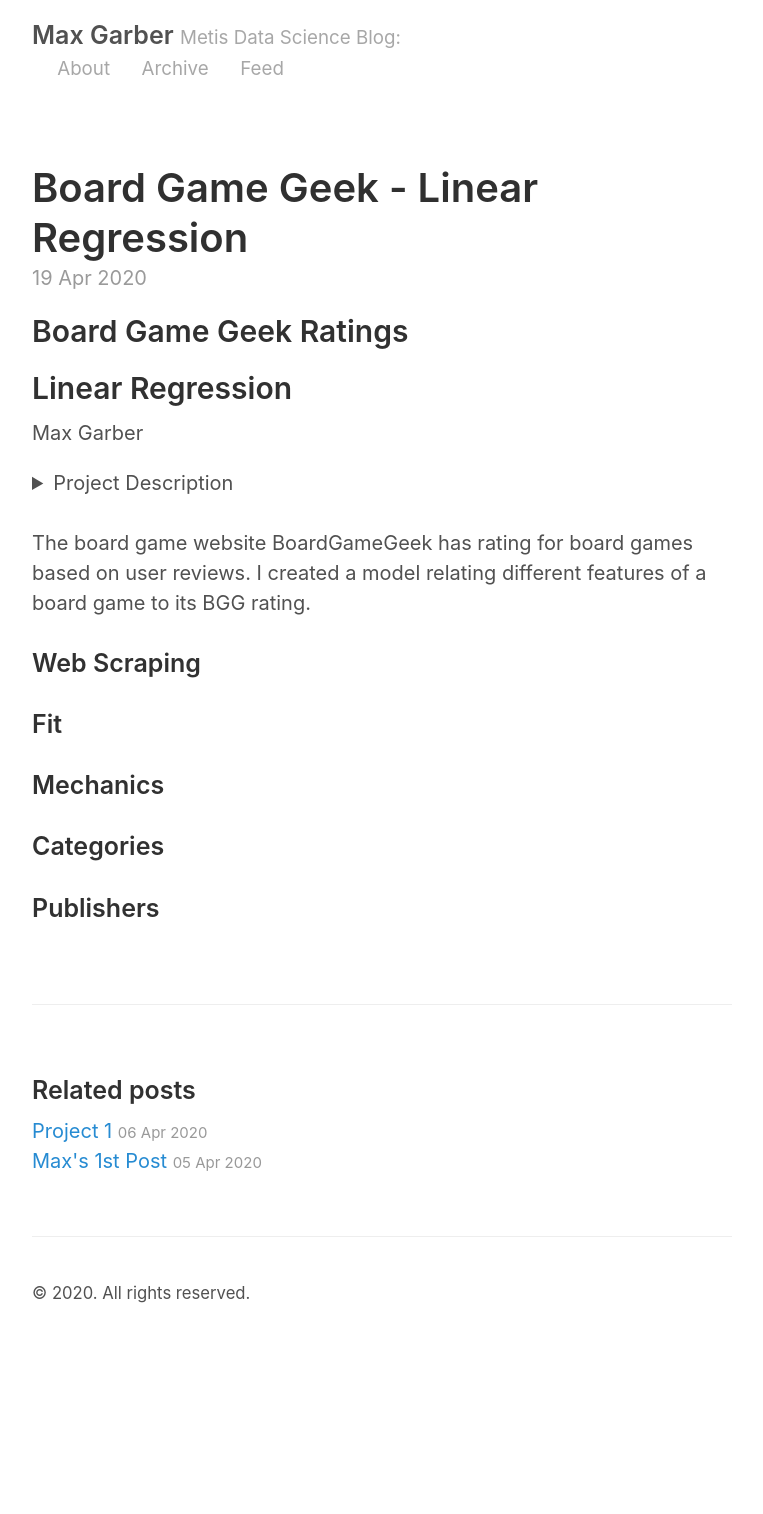
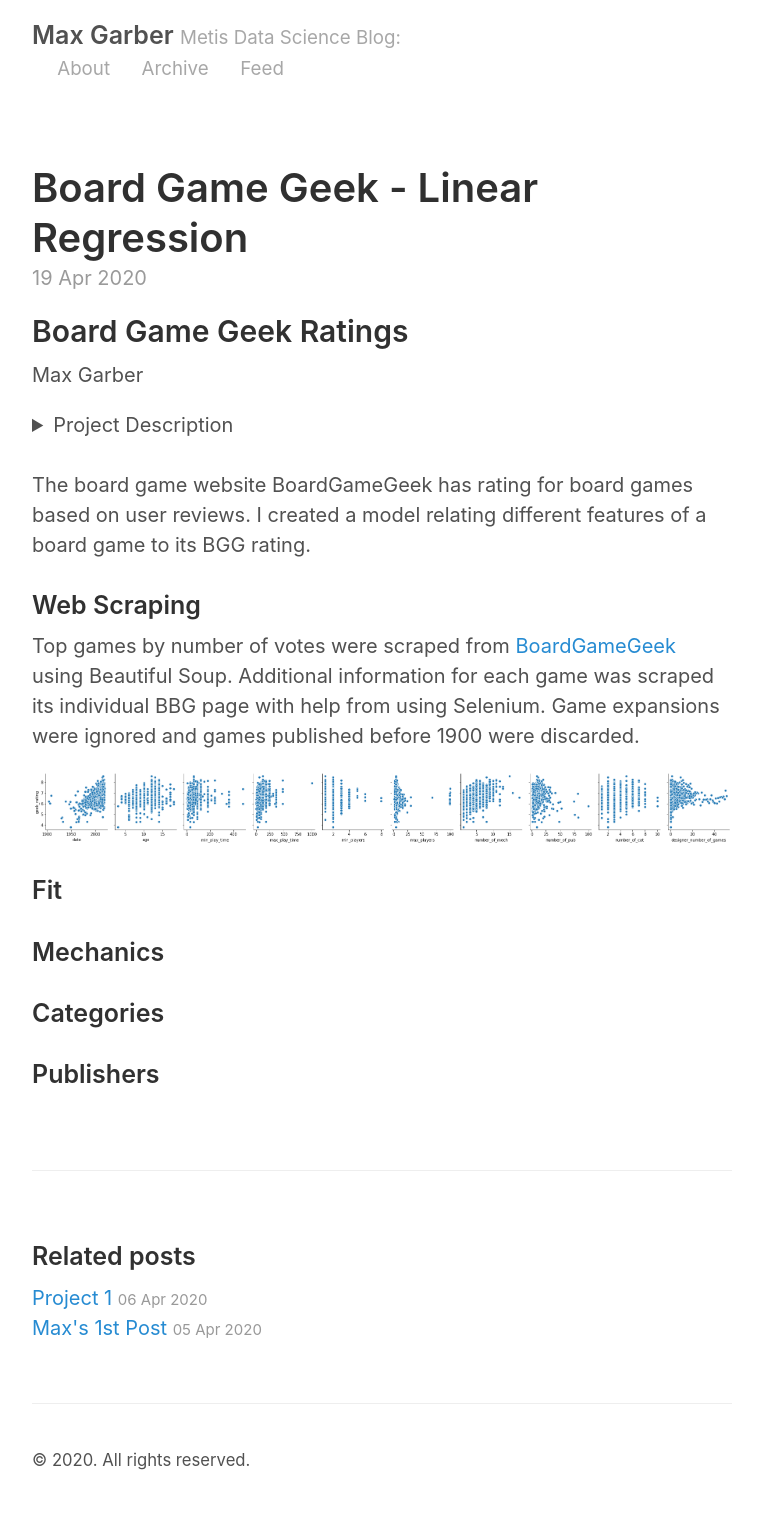
Before and after one commit to bubblebooy/bubblebooy.github.io, a Jekyll site: the page built from _posts/2020-04-19-Project-2.md, in a window 1280 px wide. Shown: the whole page, without its empty margins (258-1021 px from the left). Built offline with Jekyll 4.4.1, drawn with Linux system fonts in a browser that asks for light colours; before the commit the page ends 1347 px from its top, so only the background shows below that.

Commit message:
more stuff added

```diff
--- a/_posts/2020-04-19-Project-2.md
+++ b/_posts/2020-04-19-Project-2.md
@@ -4,7 +4,6 @@ title: Board Game Geek - Linear Regression
 ---
 
 ## Board Game Geek Ratings
-## Linear Regression
 Max Garber
 
 <div><details><summary>Project Description</summary>
@@ -31,7 +30,13 @@ The board game website BoardGameGeek has rating for board games based on user re
 
 ### Web Scraping
 
+Top games by number of votes were scraped from [BoardGameGeek](https://boardgamegeek.com/browse/boardgame) using Beautiful Soup. Additional information for each game was scraped its individual BBG page with help from using Selenium. Game expansions were ignored and games published before 1900 were discarded.
+
+![Geek Ratings v features]({{ site.url }}/images/Geek rating VS Features.png)
+
 ### Fit
+
+
 
 ### Mechanics
 
```
Also changed, not shown: images/Geek rating VS Features.png (added).
